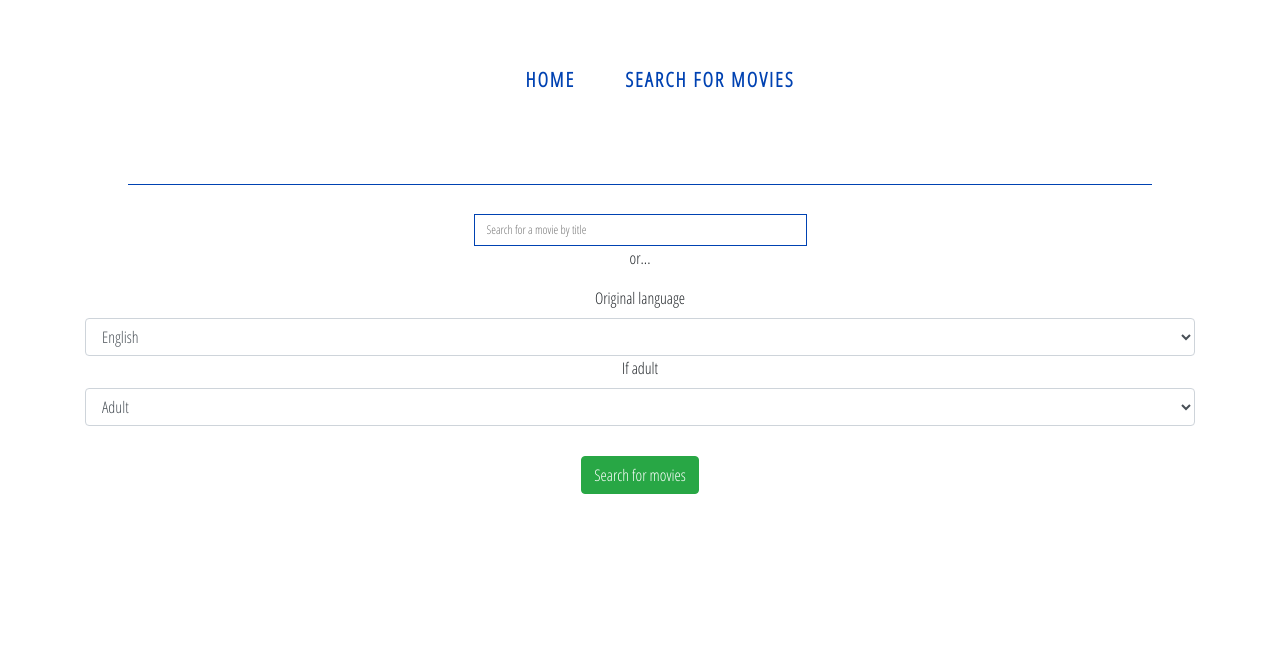
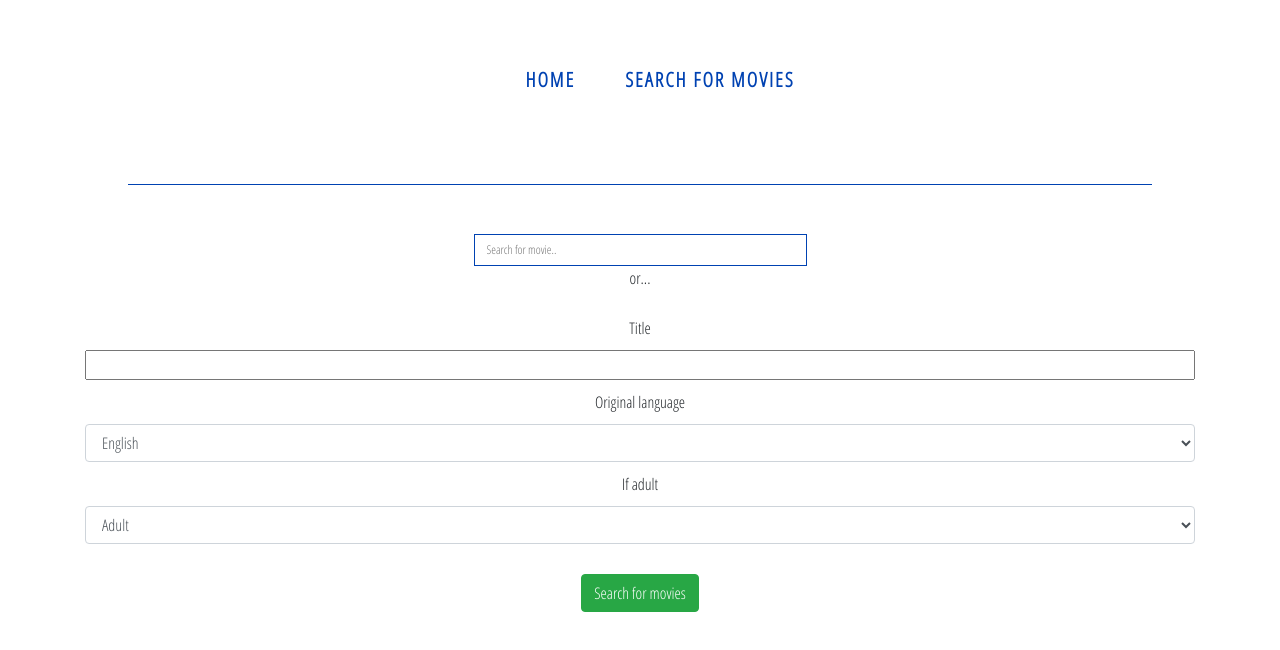
Before and after one commit to pawelsierocki/angularmovies, an Angular app: page /search in a window 1280 px wide. Shown: the top 650 px of the page. Built offline with nearby package versions, Linux system fonts and the light colour scheme.

Commit message:
Search for movies - dropdown list with movies working

```diff
--- a/src/app/search-for-movies/search-for-movies.component.css
+++ b/src/app/search-for-movies/search-for-movies.component.css
@@ -3,7 +3,7 @@
 }
 
 .inputTitle {
-    margin-top: 30px;
+    margin-top: 50px;
     text-align: center;
     position: relative;
 
@@ -25,3 +25,30 @@
 .btn-filter {
     margin-top: 30px;
 }
+
+#form-title {
+    display: block;
+    margin : 0 auto;
+    width: 100%;
+}
+
+label {
+    margin: 10px 0;
+}
+
+.movie {
+    border: .5px solid #0042B2;
+    width: 30%;
+    margin: 0 auto;
+    margin-top: 1px;
+    transition: all .4s;
+}
+
+.movie:hover {
+    cursor: pointer;
+    background-color: orangered;
+}
+.image {
+    margin-top: 5px;
+    width: 50px;
+}
--- a/src/app/search-for-movies/search-for-movies.component.html
+++ b/src/app/search-for-movies/search-for-movies.component.html
@@ -1,10 +1,22 @@
 <div class="inputTitle container">
-  <input class="title" type="text" placeholder="Search for a movie by title">
+  <input type="text" placeholder="Search for movie.." id="search" class="title" (keyup)="onKey($event)">
+  <div class="dropdown-content">
+    <div class="movie" *ngFor="let movie of moviesList" [routerLink]="['/movies', movie.id, movie.original_language]">
+      <img class="image"
+          alt="{{movie.original_title}}"
+          src="{{movie.poster_path != null ? imgPath+movie.poster_path : '../../assets/img/default.png'}}">
+      <p class="search-title">{{movie.original_title}}</p>
+    </div>
+
+  </div>
+
   <p>or...</p>
 </div>
 
 <div class="movie_info container">
-  <label for="form-control">Original language</label>
+    <label for="form-title">Title</label>
+    <input id="form-title" type="text">
+    <label for="form-control">Original language</label>
     <select class="form-control language">
       <option value="en">English</option>
       <option value="es">Espaniol</option>
--- a/src/app/search-for-movies/search-for-movies.component.ts
+++ b/src/app/search-for-movies/search-for-movies.component.ts
@@ -1,4 +1,5 @@
 import { Component, OnInit } from '@angular/core';
+import { GetDataService } from '../../shared/services/get-data.service';
 
 @Component({
   selector: 'app-search-for-movies',
@@ -7,9 +8,65 @@ import { Component, OnInit } from '@angular/core';
 })
 export class SearchForMoviesComponent implements OnInit {
 
-  constructor() { }
+  title : string;
+  moviesList : any= [];
+  movies : any;
+  errorMessage : string;
+  imgPath = `https://image.tmdb.org/t/p/w200`;
+
+  constructor(private getDataService: GetDataService) { }
 
   ngOnInit() {
+
+  }
+
+  showDropDownList(title) {
+    var URL = `https://api.themoviedb.org/3/search/movie?&query=${this.title}&api_key=115146a3593f60beb8227811cdc632c4&page=1`
+    this.getDataService.getData(URL).subscribe(
+        movies => {
+          this.moviesList = movies["results"]
+        },
+        error => this.errorMessage = <any>error
+      );
+  }
+
+  onKey(event: any) {
+    this.title = event.target.value;
+    if (this.title.length > 3){
+      this.showDropDownList(this.title);
+    } else {
+      this.moviesList = [];
+    }
   }
 
 }
+
+
+/*
+
+var showDropDownList = function (title) {
+        var URL = `https://api.themoviedb.org/3/search/movie?&query=${title}&api_key=115146a3593f60beb8227811cdc632c4&page=1`
+        let moviesList = [];
+        let movies;
+
+            getData(URL).then(data=>{
+                movies = data;
+                document.querySelector('.dropdown-content').innerHTML = "";
+                document.querySelector('.dropdown-content').insertAdjacentHTML('beforeend', `<input type="text" placeholder="Search.." id="search" onkeyup="appController.filterFunction()`);
+                for (var i=0;i<5;i++){
+                    moviesList[i] = movies.results[i];
+                    if ((moviesList[i]) != undefined ) {
+                        let id = moviesList[i].id;
+                        let title = moviesList[i].original_title;
+                        let language = moviesList[i].language;
+                        document.querySelector('.dropdown-content').insertAdjacentHTML('beforeend', `<a href="#" onclick="return appController.sendDetails('${id}','${title}','${language}')">${movies.results[i].original_title}</a>`);
+                    }
+
+                }
+
+
+            })
+
+    }
+
+    */
```
